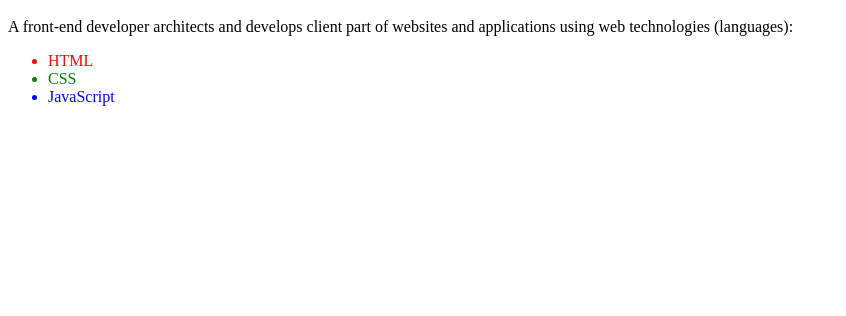
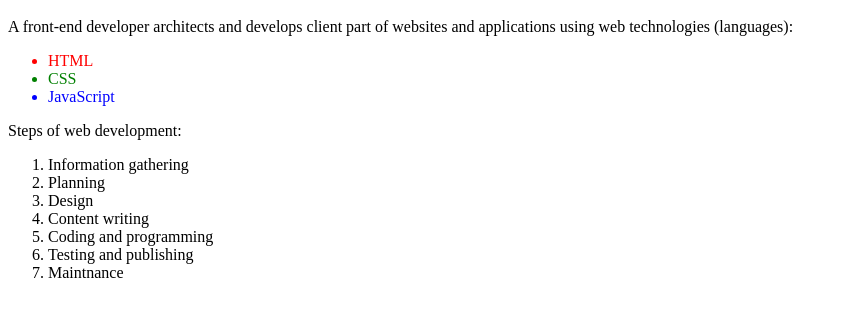
Before and after one commit to Slobodanka21/Introduction-to-Front-end-development, a plain HTML site: page index.html in a window 1280 px wide. Shown: the part 48-364 px from the top of the page, without its empty margins (0-846 px from the left). Drawn offline with Linux system fonts and the light colour scheme.

Commit message:
New paragraph added

```diff
--- a/index.html
+++ b/index.html
@@ -9,3 +9,14 @@
 <li style="color: blue;">JavaScript</li>
 
 </ul>
+
+<p>Steps of web development:</p>
+<ol>
+<li>Information gathering</li>
+<li>Planning</li>
+<li>Design</li>
+<li>Content writing</li>
+<li>Coding and programming</li>
+<li>Testing and publishing</li>
+<li>Maintnance</li>
+</ol>
```
